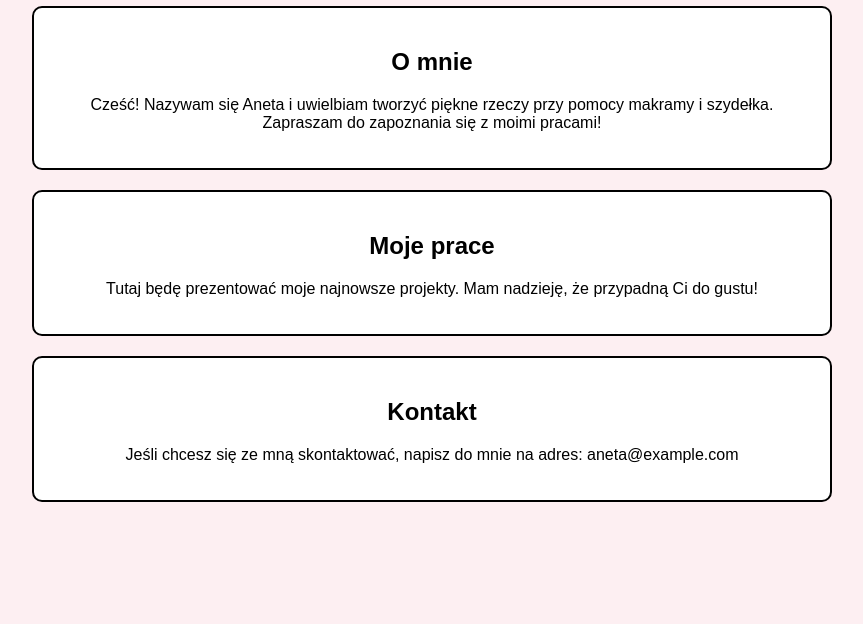
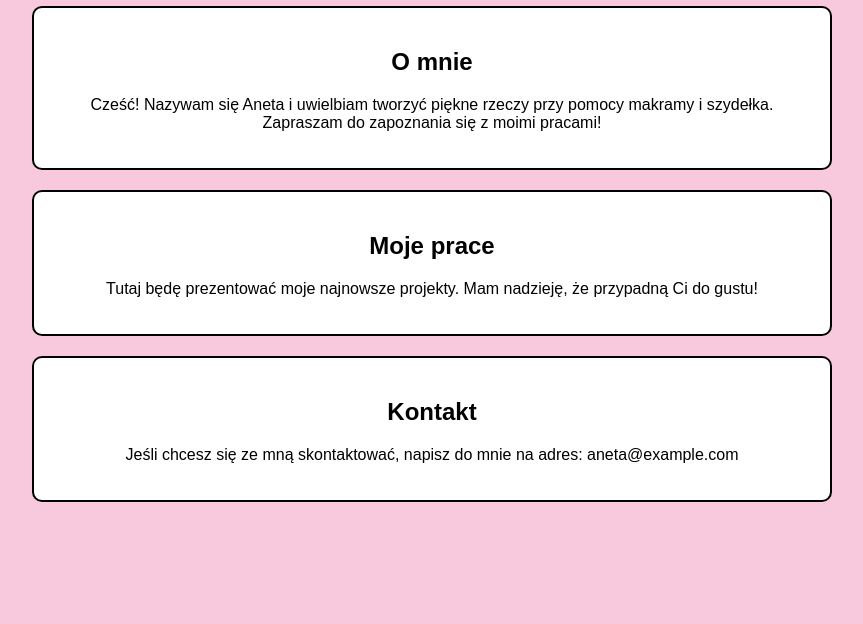
Before and after one commit to Anetowo/anetowo, a plain HTML site: page index.html in a window 1280 px wide. Shown: the part 176-800 px from the top of the page, without its empty margins (208-1071 px from the left). Drawn offline with Linux system fonts and the light colour scheme.

Commit message:
Update index.html

```diff
--- a/index.html
+++ b/index.html
@@ -6,7 +6,7 @@
 <title>Strona Anety</title>
 <style>
     body {
-        background-color: #fdeff2; /* pastelowe różowe tło */
+        background-color: #F8C8DC; /* pastelowe różowe tło */
         font-family: Arial, sans-serif; /* ładna czcionka */
         margin: 0;
         padding: 0;
```
